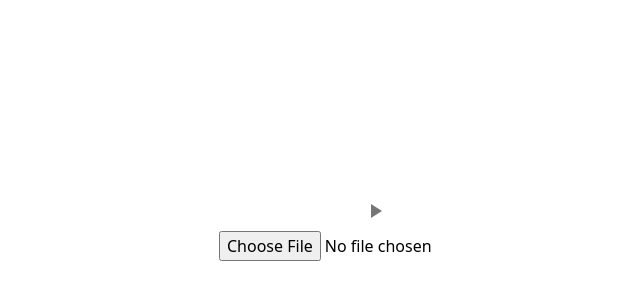
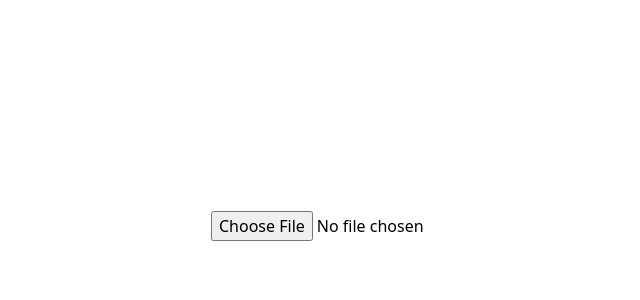
Before and after one commit to enze-l/simple-dj, a React (Create React App) app: page / in a window 1280 px wide. Shown: the part 174-474 px from the top of the page, without its empty margins (265-905 px from the left). Built offline with nearby package versions, Linux system fonts and the light colour scheme.

Commit message:
Hide playbutton if no file is selected

```diff
--- a/src/App.tsx
+++ b/src/App.tsx
@@ -49,9 +49,9 @@ function App() {
 
     return (
         <div className="grid place-items-center h-screen">
-            <div className="grid grid-cols-1">
-                <IconButton onClick={handlePlayPause}>{playButton}</IconButton>
+            <div>
                 <input onChange={handleFileUpload} id="audio" type="file" accept="audio/*"/>
+                <IconButton onClick={handlePlayPause}>{file !== undefined && playButton}</IconButton>
             </div>
         </div>
     );
```
